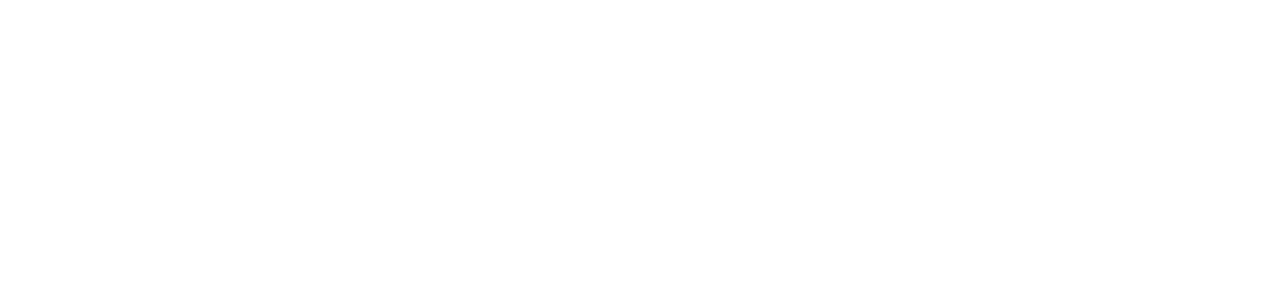
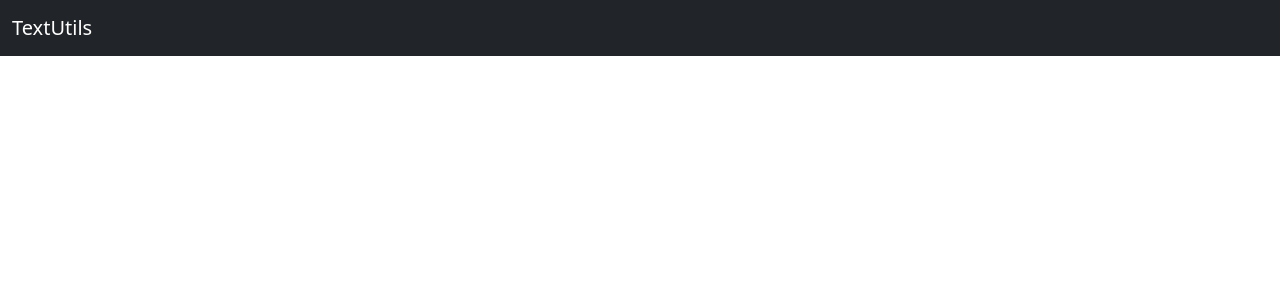
Before and after one commit to cybersaksham/React-Textutils, a React (Create React App) app: page / in a window 1280 px wide. Shown: the top 300 px of the page. Built offline with nearby package versions, Linux system fonts and the light colour scheme.

Commit message:
navbar component created

```diff
--- a/src/App.js
+++ b/src/App.js
@@ -1,5 +1,11 @@
+import Navbar from "./components/Navbar";
+
 function App() {
-  return <></>;
+  return (
+    <>
+      <Navbar title="TextUtils" />
+    </>
+  );
 }
 
 export default App;
--- /dev/null
+++ b/src/components/Navbar.js
@@ -0,0 +1,31 @@
+import React from "react";
+import PropTypes from "prop-types";
+
+export default function Navbar(props) {
+  return (
+    <nav className="navbar navbar-expand-lg navbar-dark bg-dark">
+      <div className="container-fluid">
+        <a className="navbar-brand" href="">
+          {props.title}
+        </a>
+        <button
+          className="navbar-toggler"
+          type="button"
+          data-bs-toggle="collapse"
+          data-bs-target="#navbarSupportedContent"
+          aria-controls="navbarSupportedContent"
+          aria-expanded="false"
+          aria-label="Toggle navigation"
+        >
+          <span className="navbar-toggler-icon"></span>
+        </button>
+      </div>
+    </nav>
+  );
+}
+
+// Describing types of props passed from app.js
+Navbar.propTypes = { title: PropTypes.string.isRequired };
+
+// Defining default props if not given
+Navbar.defaultProps = { title: "Title Here" };
```
